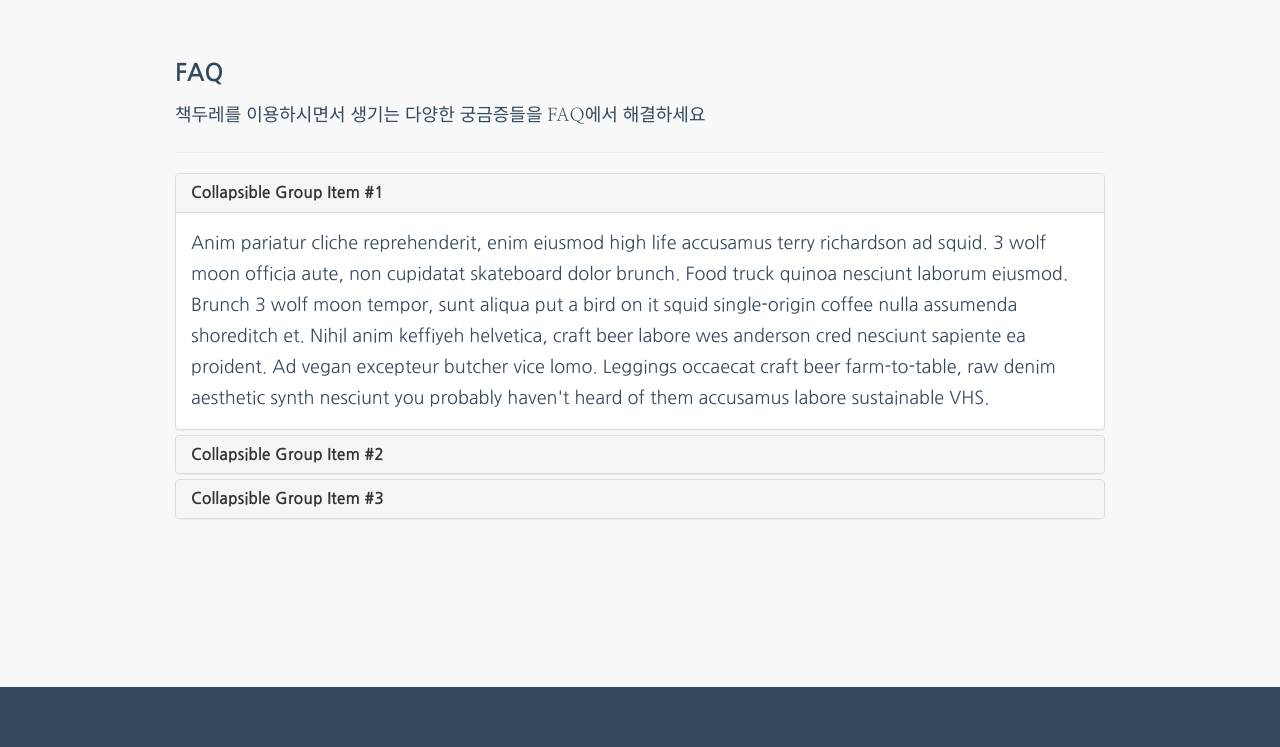
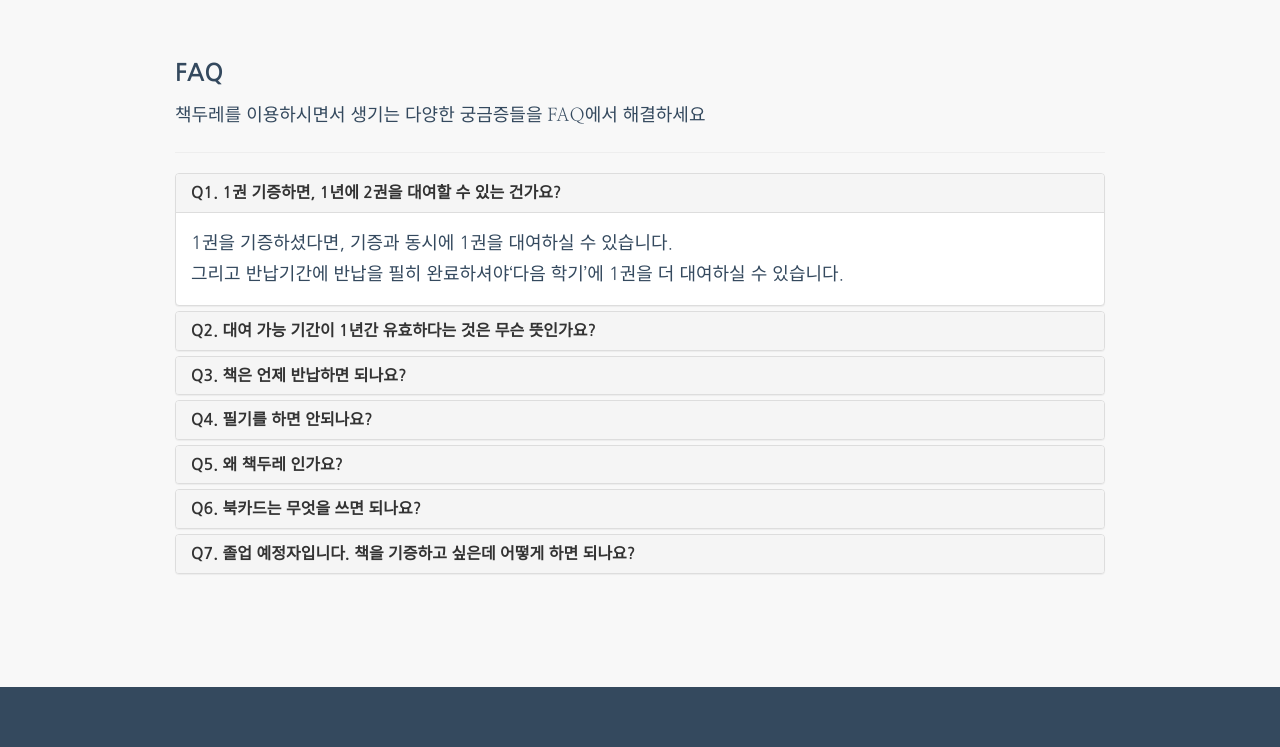
Before and after one commit to SungjinYoo/BookShare, a Django app: template bookshare/templates/faq.html in a window 1280 px wide. Shown: the part 53-800 px from the top of the page. Run offline with Django 3.2, Linux system fonts and the light colour scheme; the template is opened without the code that fills it, so the values that code supplies are empty; some libraries are stand-ins or nearby versions.

Commit message:
add faq page

```diff
--- a/bookshare/templates/faq.html
+++ b/bookshare/templates/faq.html
@@ -9,13 +9,14 @@
 			<div class="panel-heading">
 				<h4 class="panel-title">
 					<a data-toggle="collapse" data-parent="#accordion" href="#collapseOne">
-						Collapsible Group Item #1
+					Q1. 1권 기증하면, 1년에 2권을 대여할 수 있는 건가요?
 					</a>
 				</h4>
 			</div>
 			<div id="collapseOne" class="panel-collapse collapse in">
 				<div class="panel-body">
-					Anim pariatur cliche reprehenderit, enim eiusmod high life accusamus terry richardson ad squid. 3 wolf moon officia aute, non cupidatat skateboard dolor brunch. Food truck quinoa nesciunt laborum eiusmod. Brunch 3 wolf moon tempor, sunt aliqua put a bird on it squid single-origin coffee nulla assumenda shoreditch et. Nihil anim keffiyeh helvetica, craft beer labore wes anderson cred nesciunt sapiente ea proident. Ad vegan excepteur butcher vice lomo. Leggings occaecat craft beer farm-to-table, raw denim aesthetic synth nesciunt you probably haven't heard of them accusamus labore sustainable VHS.
+					1권을 기증하셨다면, 기증과 동시에 1권을 대여하실 수 있습니다. <br />
+					그리고 반납기간에 반납을 필히 완료하셔야‘다음 학기’에 1권을 더 대여하실 수 있습니다.
 				</div>
 			</div>
 		</div>
@@ -23,13 +24,17 @@
 			<div class="panel-heading">
 				<h4 class="panel-title">
 					<a data-toggle="collapse" data-parent="#accordion" href="#collapseTwo">
-						Collapsible Group Item #2
+						Q2. 대여 가능 기간이 1년간 유효하다는 것은 무슨 뜻인가요?
 					</a>
 				</h4>
 			</div>
 			<div id="collapseTwo" class="panel-collapse collapse">
 				<div class="panel-body">
-					Anim pariatur cliche reprehenderit, enim eiusmod high life accusamus terry richardson ad squid. 3 wolf moon officia aute, non cupidatat skateboard dolor brunch. Food truck quinoa nesciunt laborum eiusmod. Brunch 3 wolf moon tempor, sunt aliqua put a bird on it squid single-origin coffee nulla assumenda shoreditch et. Nihil anim keffiyeh helvetica, craft beer labore wes anderson cred nesciunt sapiente ea proident. Ad vegan excepteur butcher vice lomo. Leggings occaecat craft beer farm-to-table, raw denim aesthetic synth nesciunt you probably haven't heard of them accusamus labore sustainable VHS.
+					기증과 동시에 1권을 대여하고, 다음 학기에 대여를 하지 않을 경우 대여권한은 말소됩니다. <br />
+					다시 말해, 대여할 수 있는 권한을 사용하지 않더라도 2학기 이후로 이월되지 않습니다. <br />
+					<br />
+					이 제도를 도입한 이유는 도서의 공급을 지속적으로 하기 위함입니다. <br />
+					책두레 서비스는 다양하고 많은 양의 교재를 공급받아야 많은 혜택을 돌려드릴 수 있습니다. <br />
 				</div>
 			</div>
 		</div>
@@ -37,15 +42,77 @@
 			<div class="panel-heading">
 				<h4 class="panel-title">
 					<a data-toggle="collapse" data-parent="#accordion" href="#collapseThree">
-						Collapsible Group Item #3
+						Q3. 책은 언제 반납하면 되나요?
 					</a>
 				</h4>
 			</div>
 			<div id="collapseThree" class="panel-collapse collapse">
 				<div class="panel-body">
-					Anim pariatur cliche reprehenderit, enim eiusmod high life accusamus terry richardson ad squid. 3 wolf moon officia aute, non cupidatat skateboard dolor brunch. Food truck quinoa nesciunt laborum eiusmod. Brunch 3 wolf moon tempor, sunt aliqua put a bird on it squid single-origin coffee nulla assumenda shoreditch et. Nihil anim keffiyeh helvetica, craft beer labore wes anderson cred nesciunt sapiente ea proident. Ad vegan excepteur butcher vice lomo. Leggings occaecat craft beer farm-to-table, raw denim aesthetic synth nesciunt you probably haven't heard of them accusamus labore sustainable VHS.
+					책을 대여하는 기간과 반납하는 기간은 매 학기가 시작되면서 공지됩니다. 학술정보관 홈페이지 혹은 <br />
+					페이스북에서 학술정보관을 찾아주세요 <br />
+				</div>
+			</div>
+		</div>
+		<div class="panel panel-default">
+			<div class="panel-heading">
+				<h4 class="panel-title">
+					<a data-toggle="collapse" data-parent="#accordion" href="#collapseFour">
+						Q4. 필기를 하면 안되나요?
+					</a>
+				</h4>
+			</div>
+			<div id="collapseFour" class="panel-collapse collapse">
+				<div class="panel-body">
+					책두레는 교재를 돌려보기 위한 서비스입니다. 따라서 필기를 일절 금지합니다. <br />
+					후배님들을 위해서 깨끗이 쓰고 반납해주길 바랍니다 ^3^ <br />
+				</div>
+			</div>
+		</div>
+		<div class="panel panel-default">
+			<div class="panel-heading">
+				<h4 class="panel-title">
+					<a data-toggle="collapse" data-parent="#accordion" href="#collapseFive">
+						Q5. 왜 책두레 인가요?
+					</a>
+				</h4>
+			</div>
+			<div id="collapseFive" class="panel-collapse collapse">
+				<div class="panel-body">
+					두레라는 말은 농민들이 농번기에 농사일을 공동으로 하기 위해 부락이나 마을 단위로 만든 조직을 <br />
+					뜻합니다. 우리 한양인들도 교재를 모아 도서 지출비를 절약하고 환경도 보존하고, 선후배간의 온정 <br />
+					을 나누기 위해 ‘두레’라는 말을 사용하였습니다. <br />
+				</div>
+			</div>
+		</div>
+		<div class="panel panel-default">
+			<div class="panel-heading">
+				<h4 class="panel-title">
+					<a data-toggle="collapse" data-parent="#accordion" href="#collapseSix">
+						Q6. 북카드는 무엇을 쓰면 되나요?
+					</a>
+				</h4>
+			</div>
+			<div id="collapseSix" class="panel-collapse collapse">
+				<div class="panel-body">
+					후배님들에게 남기고 싶은 메시지를 자유롭게 써주시면 됩니다. <br />
+					ex) 이 수업은 왜 신청…? 넝담~ / 3년 째 36p 표에서 3문제 나왔어요. / 물리학 치우고, 대학합창 강추 <br />
+				</div>
+			</div>
+		</div>
+		<div class="panel panel-default">
+			<div class="panel-heading">
+				<h4 class="panel-title">
+					<a data-toggle="collapse" data-parent="#accordion" href="#collapseSeven">
+						Q7. 졸업 예정자입니다. 책을 기증하고 싶은데 어떻게 하면 되나요?
+					</a>
+				</h4>
+			</div>
+			<div id="collapseSeven" class="panel-collapse collapse">
+				<div class="panel-body">
+					사랑합니다 선배님. 학술정보관에서는 교재는 물론 일반 서적들도 기증을 받고 있습니다. <br />
+					학술정보관 로비에서 “ 기증하러 왔습니다 ^3^ ”를 말해주세요. <br />
 				</div>
 			</div>
 		</div>
 	</div>
-{% endblock %}
+	{% endblock %}
```
